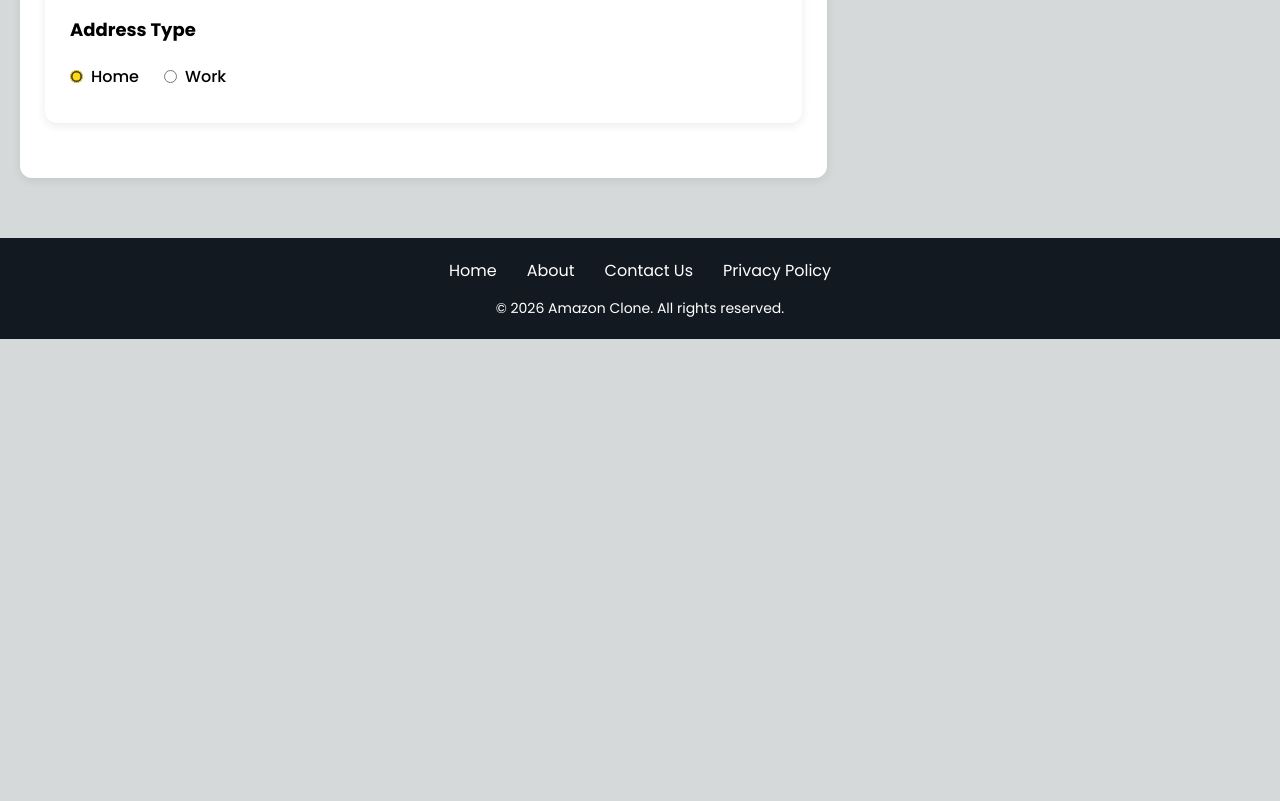
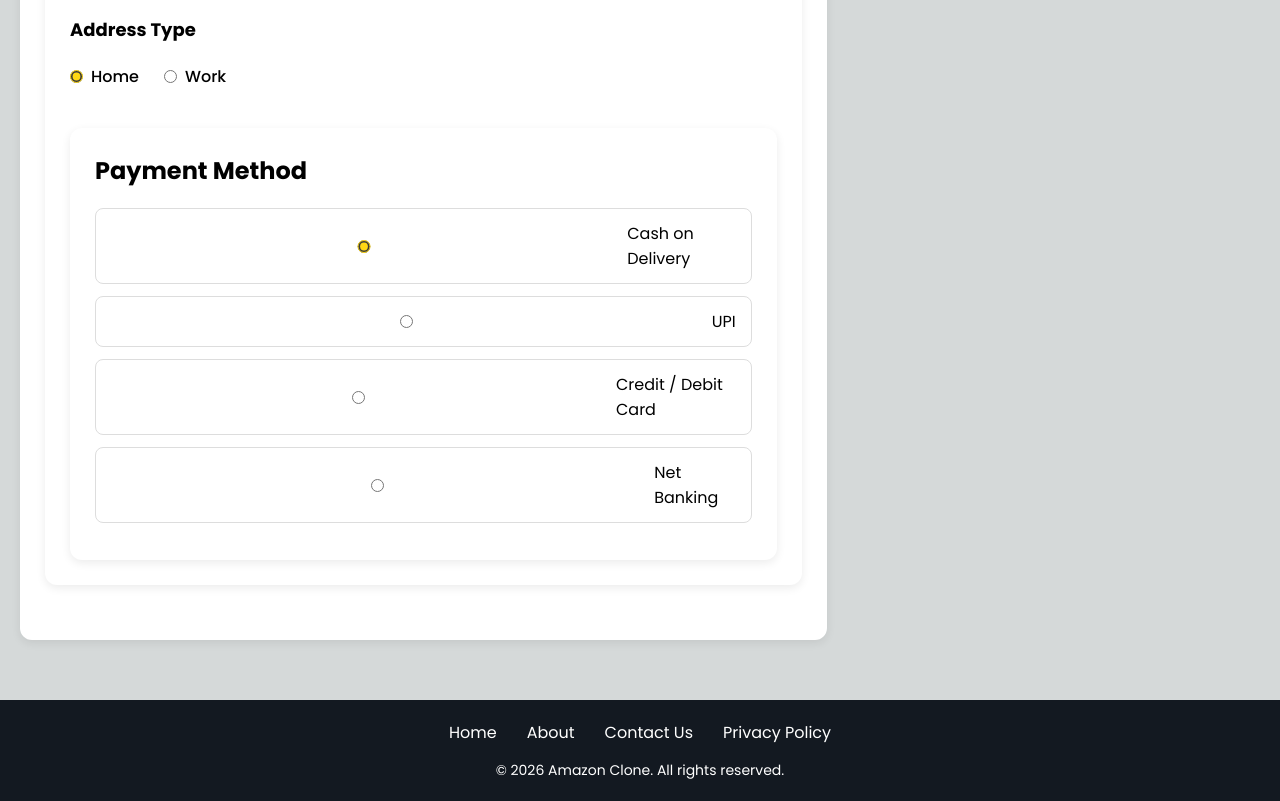
Before and after one commit to ankush-kashyap/ecommere-app, a React (Vite) app: page /checkout in a window 1280 px wide. Shown: the part 800-1601 px from the top of the page. Before the commit the page ends 1139 px from the top, so only its background shows below. Built offline with nearby package versions, Linux system fonts and the light colour scheme.

Commit message:
add payment types

```diff
--- a/src/components/checkout.css
+++ b/src/components/checkout.css
@@ -159,3 +159,34 @@
     cursor: pointer;
         margin-top: 15px;
 }
+
+.payment-method{
+    margin-top:30px;
+    background:white;
+    padding:25px;
+    border-radius:12px;
+    box-shadow:0 3px 10px rgba(0,0,0,.08);
+}
+
+.payment-method h2{
+    margin-bottom:20px;
+}
+
+.payment-method label{
+   display: flex;
+    align-items: center;
+    gap: 10px;
+
+    padding: 12px 15px;
+    margin-bottom: 12px;
+
+    border: 1px solid #ddd;
+    border-radius: 8px;
+
+    cursor: pointer;
+}
+
+.payment-method input[type="radio"] {
+    margin: 0;
+    accent-color: #FFD814;
+}
--- a/src/components/checkout.jsx
+++ b/src/components/checkout.jsx
@@ -17,7 +17,7 @@ function Checkout({ cartItems,
 
 
   const [addressType, setAddressType] = useState("Home");
-
+  const [paymentMethod, setPaymentMethod] = useState("Cash on Delivery");
 
   const totalPrice = cartItems.reduce(
     (total, item) => total + item.price * item.quantity,
@@ -166,6 +166,56 @@ function Checkout({ cartItems,
             </label>
           </div>
 
+<div className="payment-method">
+
+  <h2>Payment Method</h2>
+
+  <label>
+    <input
+      type="radio"
+      name="payment"
+      value="Cash on Delivery"
+      checked={paymentMethod === "Cash on Delivery"}
+      onChange={(e) => setPaymentMethod(e.target.value)}
+    />
+    Cash on Delivery
+  </label>
+
+  <label>
+    <input
+      type="radio"
+      name="payment"
+      value="UPI"
+      checked={paymentMethod === "UPI"}
+      onChange={(e) => setPaymentMethod(e.target.value)}
+    />
+    UPI
+  </label>
+
+  <label>
+    <input
+      type="radio"
+      name="payment"
+      value="Credit / Debit Card"
+      checked={paymentMethod === "Credit / Debit Card"}
+      onChange={(e) => setPaymentMethod(e.target.value)}
+    />
+    Credit / Debit Card
+  </label>
+
+  <label>
+    <input
+      type="radio"
+      name="payment"
+      value="Net Banking"
+      checked={paymentMethod === "Net Banking"}
+      onChange={(e) => setPaymentMethod(e.target.value)}
+    />
+    Net Banking
+  </label>
+
+</div>
+
 
 
         </div>
```
